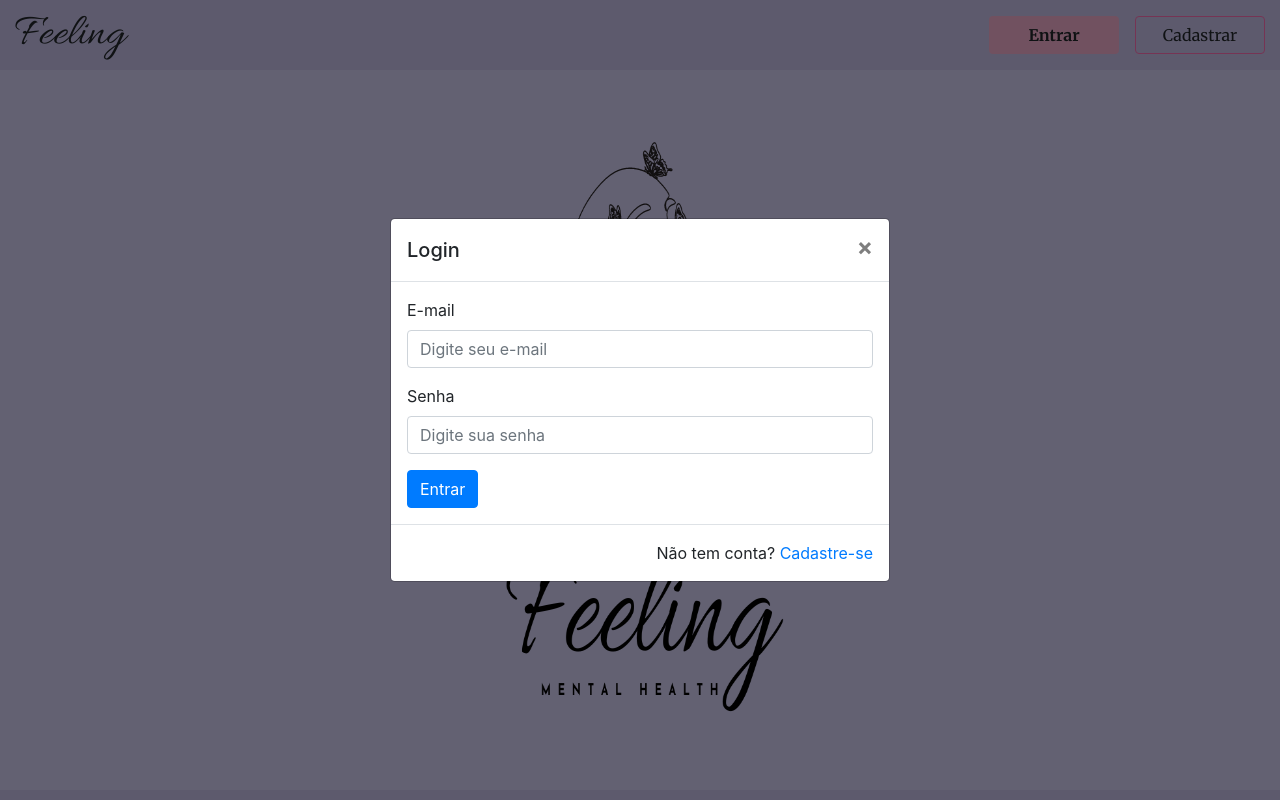
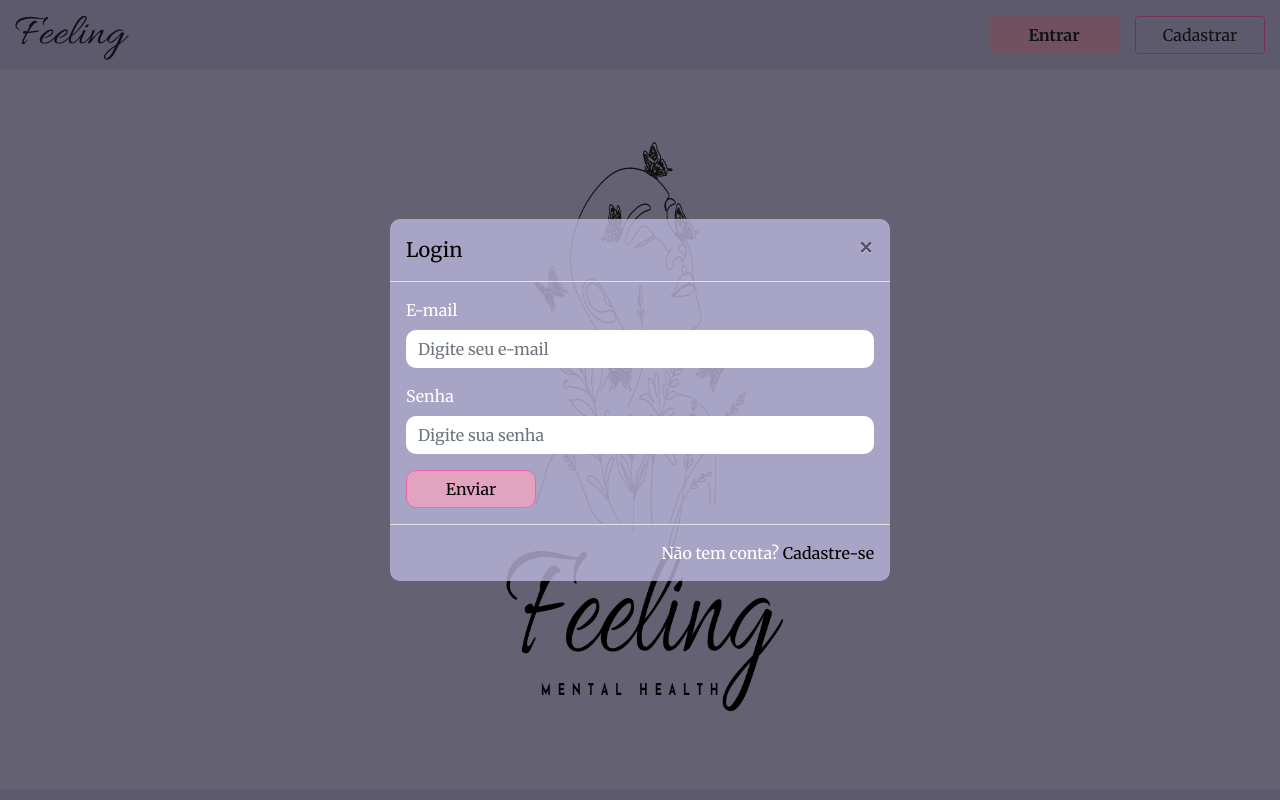
Before and after one commit to GabrielaFedermann/FeelingFront, an Angular app: page /entrar in a window 1280 px wide. Both pictures are taken after a click on the button "Entrar". Shown: the top 800 px of the page. Built offline with nearby package versions, Linux system fonts and the light colour scheme.

Commit message:
@malufilinto [edit css entrar]

```diff
--- a/src/app/entrar/entrar.component.css
+++ b/src/app/entrar/entrar.component.css
@@ -84,3 +84,36 @@ background-color: var(--color-purple);
     font-family: 'Merriweather', serif;
     font-weight: 700;
 }
+
+.entrarform{
+    color: rgb(255, 255, 255);
+    font-family: 'Merriweather', serif;
+    background:  #bab5dbcb;
+    backdrop-filter: blur (10px);
+    -webkit-backdrop-filter: blur(10px);
+}
+
+.enviar{
+    color: black;
+    width: 130px;
+    font-family: 'Merriweather', serif;
+    font-weight: 400;
+    border: 1px solid  #ec68a8;
+    background-color: #e2a3c1;
+}
+
+.cadastrese{
+    color: black;
+    font-family: 'Merriweather', serif;
+    font-weight: 400;
+}
+
+.pink{
+    color:black;
+    font-family: 'Merriweather', serif;
+    width: 700;
+}
+
+.borda{
+    border-radius: 10px;
+}
--- a/src/app/entrar/entrar.component.html
+++ b/src/app/entrar/entrar.component.html
@@ -16,33 +16,33 @@
     <!-- Modal -->
     <div class="modal fade" id="exampleModal" tabindex="-1" aria-labelledby="exampleModalLabel" aria-hidden="true">
         <div class="modal-dialog modal-dialog-centered">
-            <div class="modal-content">
+            <div class="modal-content entrarform borda">
                 <div class="modal-header">
-                    <h5 class="modal-title" id="exampleModalLabel">Login</h5>
+                    <h5 class="modal-title pink" id="exampleModalLabel">Login</h5>
                     <button type="button" class="close" data-dismiss="modal" aria-label="Close">
                         <span aria-hidden="true">&times;</span>
                     </button>
                 </div>
-                <div class="modal-body">
+                <div class="modal-body ">
                     <form>
                         <div class="form-group">
                             <label for="exampleInputEmail1">E-mail</label>
-                            <input [(ngModel)]="userLogin.email" type="email" class="form-control" id="exampleInputEmail1"
+                            <input [(ngModel)]="userLogin.email" type="email" class="form-control borda" id="exampleInputEmail1"
                                 aria-describedby="emailHelp" placeholder="Digite seu e-mail" name="email">
                         </div>
                         <div class="form-group">
                             <label for="exampleInputPassword1">Senha</label>
-                            <input [(ngModel)]="userLogin.password" type="password" class="form-control" id="exampleInputPassword1" placeholder="Digite sua senha" name="password">
+                            <input [(ngModel)]="userLogin.password" type="password" class="form-control borda" id="exampleInputPassword1" placeholder="Digite sua senha" name="password">
                         </div>
                         <div class="form-group form-check">
 
                         </div>
-                        <button type="submit" class="btn btn-primary" (click)="enter()" data-dismiss="modal">Entrar</button>
+                        <button type="submit" class="btn enviar borda" (click)="enter()" data-dismiss="modal">Enviar</button>
 
                     </form>
                 </div>
                 <div class="modal-footer">
-                    <p>Não tem conta? <a href="/cadastrar">Cadastre-se</a></p>
+                    <p>Não tem conta? <a href="/cadastrar" class="cadastrese">Cadastre-se</a></p>
                 </div>
             </div>
         </div>
```
